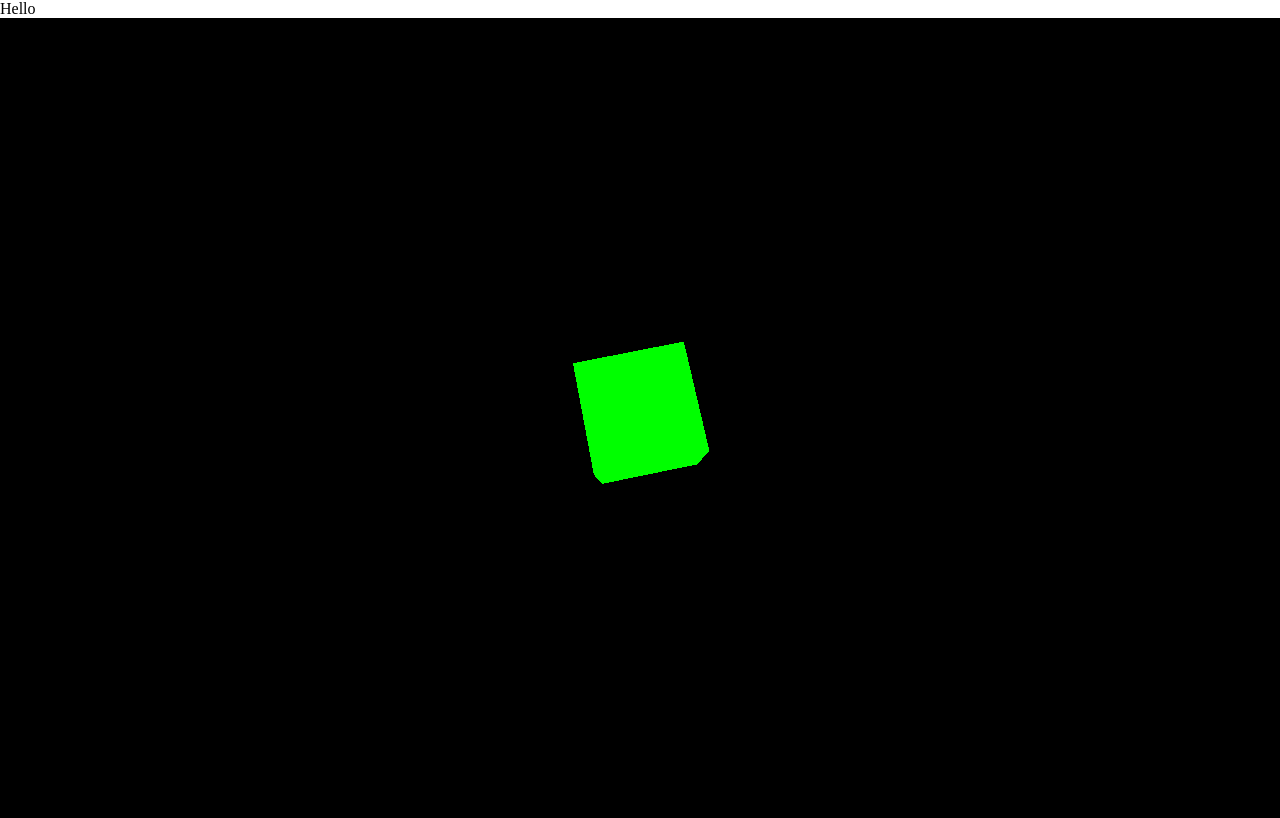
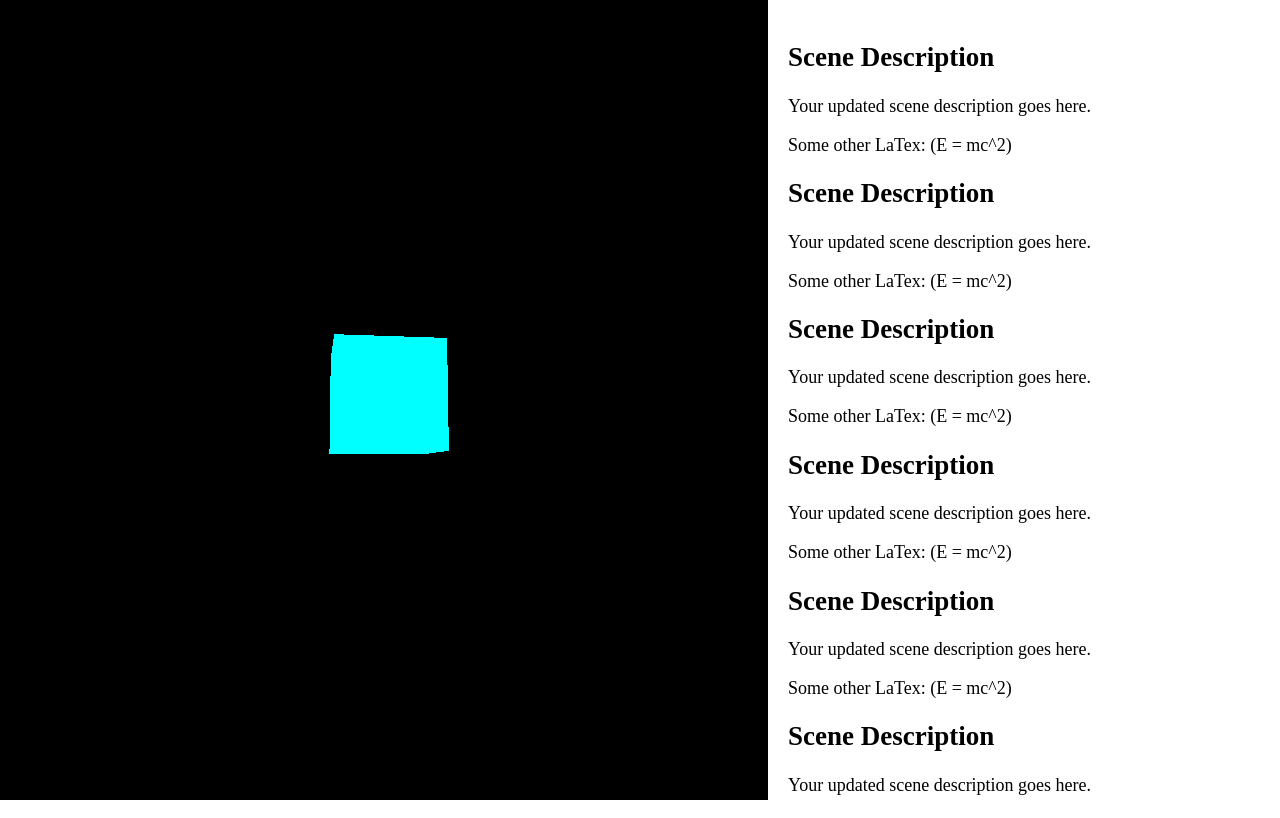
Before and after one commit to taehwan642/taehwan.github.io, a website built with Vite: page index.html in a window 1280 px wide. Built offline with nearby package versions, Linux system fonts and the light colour scheme.

Commit message:
updated base layout

```diff
--- a/index.html
+++ b/index.html
@@ -1,4 +1,4 @@
-<!DOCTYPE html>
+<!-- <!DOCTYPE html>
 <html lang="en">
 	<head>
 		<meta charset="utf-8">
@@ -21,4 +21,66 @@
 		<script type="module" src="/main.js"></script>
         Hello
 	</body>
+</html> -->
+
+<!DOCTYPE html>
+<html>
+<head>
+    <title>Three.js Scene with Description</title>
+    <style>
+      body {
+            display: flex;
+            margin: 0;
+        }
+      #left {
+          width: 60%;
+          height: 100vh;
+          overflow: hidden;
+      }
+      #right {
+          width: 40%;
+          height: 100vh;
+          position: relative;
+          padding: 20px;
+          box-sizing: border-box;
+          overflow: auto;
+          font-size: 18px;
+      }
+      canvas {
+          display: block;
+          width: 100%;
+          height: 100%;
+      }
+      .latex-content {
+          display: flex;
+          align-items: center;
+          justify-content: center;
+          width: 100%;
+          height: 100%;
+      }
+    </style>
+    <script src="https://cdnjs.cloudflare.com/ajax/libs/mathjax/3.1.2/es5/tex-mml-chtml.min.js"></script>
+    <script type="importmap">
+      {
+        "imports": {
+          "three": "https://unpkg.com/three@0.154.0/build/three.module.js",
+          "three/addons/": "https://unpkg.com/three@0.154.0/examples/jsm/"
+        }
+      }
+    </script>
+</head>
+<body>
+    <div id="left">
+
+    </div>
+    <div id="right">
+        <!-- Three.js scene will be rendered here -->
+        <div id="description">
+          <h2>Scene Description</h2>
+          <p>Your scene description goes here.</p>
+          <p>Some LaTex: \(x = \frac{{-b \pm \sqrt{{b^2-4ac}}}}{{2a}}\)</p>
+      </div>
+    </div>
+		<script type="module" src="/main.js"></script>
+</body>
 </html>
--- a/main.js
+++ b/main.js
@@ -1,23 +1,87 @@
 import * as THREE from 'three';
 
+const leftContainer = document.getElementById('left');
+
 const scene = new THREE.Scene();
-const camera = new THREE.PerspectiveCamera( 75, window.innerWidth / window.innerHeight, 0.1, 1000 );
+const camera = new THREE.PerspectiveCamera( 75, leftContainer.clientWidth / leftContainer.clientHeight, 0.1, 1000 );
 
 const renderer = new THREE.WebGLRenderer();
-renderer.setSize( window.innerWidth, window.innerHeight );
-document.body.appendChild( renderer.domElement );
+renderer.setSize(leftContainer.clientWidth, leftContainer.clientHeight);
+leftContainer.appendChild(renderer.domElement);
+
 
 const geometry = new THREE.BoxGeometry( 1, 1, 1 );
-const material = new THREE.MeshBasicMaterial( { color: 0x00ff00 } );
+const material = new THREE.MeshBasicMaterial( { color: 0x00ffff } );
 const cube = new THREE.Mesh( geometry, material );
 scene.add( cube );
+
+window.addEventListener( 'resize', onWindowResize, false );
+
+function onWindowResize() {
+    camera.aspect = leftContainer.clientWidth / leftContainer.clientHeight;
+    camera.updateProjectionMatrix();
+    renderer.setSize(leftContainer.clientWidth, leftContainer.clientHeight);
+}
 
 camera.position.z = 5;
 
 function animate() {
+	requestAnimationFrame( animate );
     cube.rotation.x += 0.01;
     cube.rotation.y += 0.01;
-	requestAnimationFrame( animate );
 	renderer.render( scene, camera );
 }
+
+// Example: Updating scene description and math
+const descriptionElement = document.getElementById('description');
+descriptionElement.innerHTML = `
+    <h2>Scene Description</h2>
+    <p>Your updated scene description goes here.</p>
+    <p>Some other LaTex: \(E = mc^2\)</p>
+    <h2>Scene Description</h2>
+    <p>Your updated scene description goes here.</p>
+    <p>Some other LaTex: \(E = mc^2\)</p>
+    <h2>Scene Description</h2>
+    <p>Your updated scene description goes here.</p>
+    <p>Some other LaTex: \(E = mc^2\)</p>
+    <h2>Scene Description</h2>
+    <p>Your updated scene description goes here.</p>
+    <p>Some other LaTex: \(E = mc^2\)</p>
+    <h2>Scene Description</h2>
+    <p>Your updated scene description goes here.</p>
+    <p>Some other LaTex: \(E = mc^2\)</p>
+    <h2>Scene Description</h2>
+    <p>Your updated scene description goes here.</p>
+    <p>Some other LaTex: \(E = mc^2\)</p>
+    <h2>Scene Description</h2>
+    <p>Your updated scene description goes here.</p>
+    <p>Some other LaTex: \(E = mc^2\)</p>
+    <h2>Scene Description</h2>
+    <p>Your updated scene description goes here.</p>
+    <p>Some other LaTex: \(E = mc^2\)</p>
+    <h2>Scene Description</h2>
+    <p>Your updated scene description goes here.</p>
+    <p>Some other LaTex: \(E = mc^2\)</p>
+    <h2>Scene Description</h2>
+    <p>Your updated scene description goes here.</p>
+    <p>Some other LaTex: \(E = mc^2\)</p>
+    <h2>Scene Description</h2>
+    <p>Your updated scene description goes here.</p>
+    <p>Some other LaTex: \(E = mc^2\)</p>
+    <h2>Scene Description</h2>
+    <p>Your updated scene description goes here.</p>
+    <p>Some other LaTex: \(E = mc^2\)</p>
+    <h2>Scene Description</h2>
+    <p>Your updated scene description goes here.</p>
+    <p>Some other LaTex: \(E = mc^2\)</p>
+    <h2>Scene Description</h2>
+    <p>Your updated scene description goes here.</p>
+    <p>Some other LaTex: \(E = mc^2\)</p>
+    <h2>Scene Description</h2>
+    <p>Your updated scene description goes here.</p>
+    <p>Some other LaTex: \(E = mc^2\)</p>
+`;
+// Re-render math with MathJax after updating the content
+MathJax.typesetPromise();
+
 animate();
```
